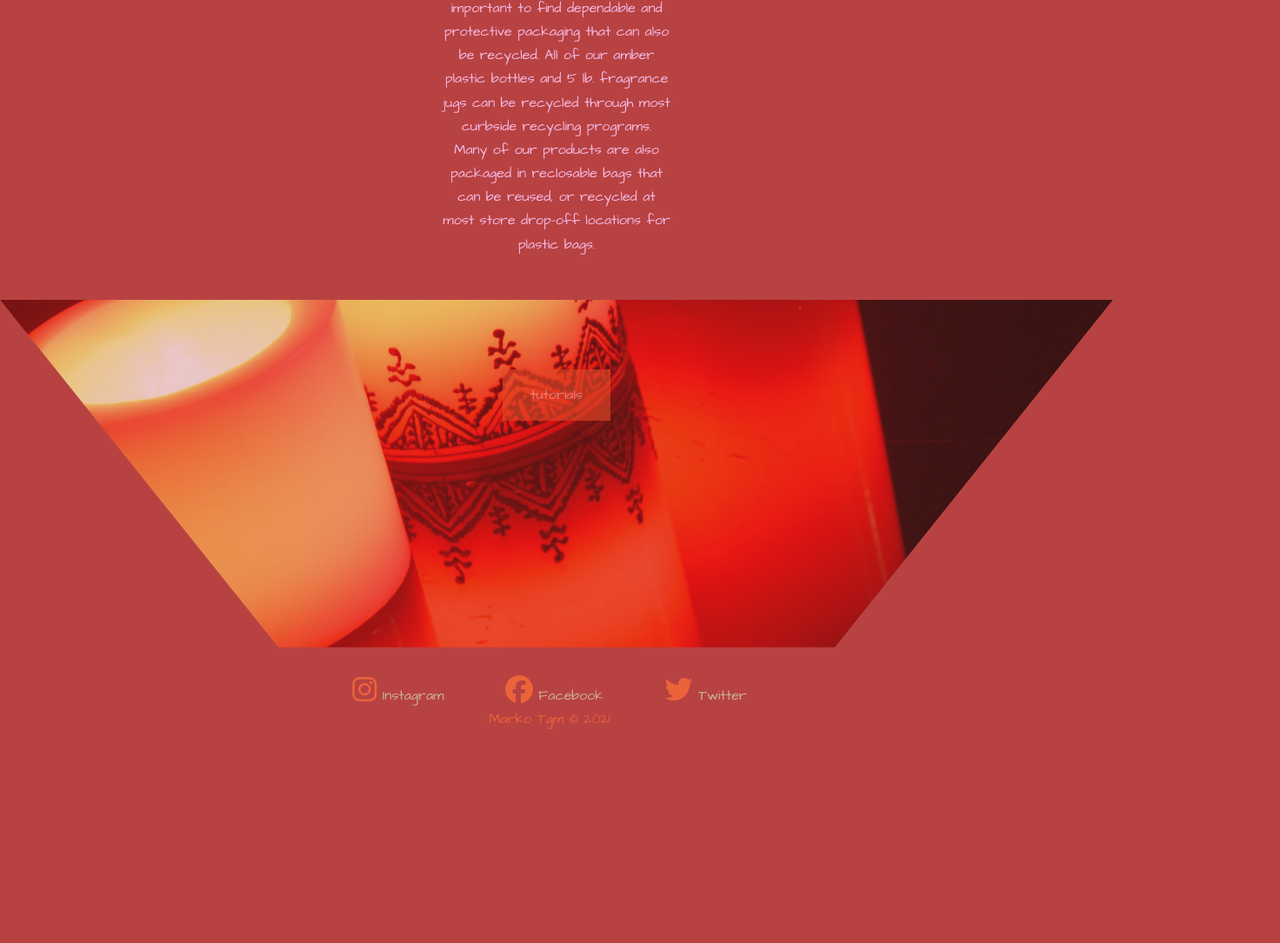
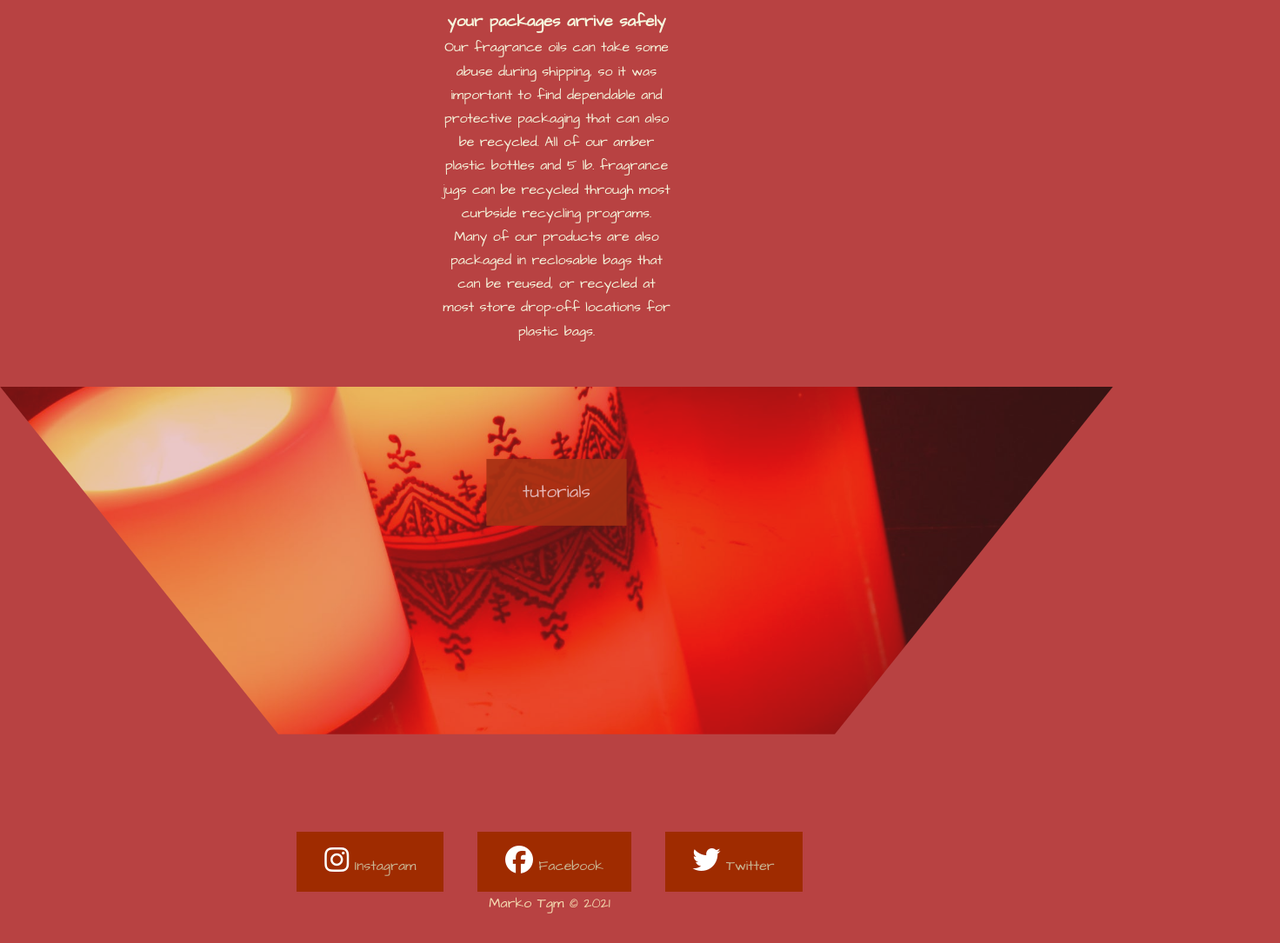
Before and after one commit to Markoets/Candle, a plain HTML site: page index.html in a window 1280 px wide. Shown: the part 1240-2325 px from the top of the page at 87% size, 1472 px wide, since content can reach past the window. Before the commit the page ends 2113 px from the top, so only its background shows below. Drawn offline with Linux system fonts and the light colour scheme.

Commit message:
Bigger Button

```diff
--- a/css/style.css
+++ b/css/style.css
@@ -16,13 +16,13 @@
 }
 
 .btn {
-    background-color: #f4511e;
+    background-color: #9F2B00;
     border: none;
     color: white;
     padding: 16px 32px;
     text-align: center;
     font-size: 16px;
-    opacity: 0.6;
+    opacity: 0.9;
     transition:all 0.3s;
     display: inline-block;
     text-decoration: none;
@@ -56,15 +56,12 @@ body {
     background-color: rgb(184, 66, 66);
     font-family: 'Architects Daughter', cursive;
     line-height: 1.7;
-    color: rgb(245, 188, 231);
+    color: beige;
 }
 
 
 
 
-.btn:active{
-  box-shadow: 0 0.5rem 1rem rgba(0, 0, 0, 0.15);
-}
 
 
 .intro-image,.packaging-image,.tutorials-image{
@@ -84,7 +81,7 @@ body {
 
 .packaging-image{
     background-image: url('../img/candle3.jpeg');
-    min-height: 400px;
+    min-height: 500px;
 }
 
 
@@ -114,3 +111,35 @@ body {
     text-decoration: none;
     color: rgb(201, 182, 147);
 }
+
+.wrapper {
+    background-color: #9F2B00;
+    border: none;
+    color: white;
+    padding: 16px 32px;
+    text-align: center;
+    font-size: 16px;
+    transition:all 0.3s;
+    display: inline-block;
+    text-decoration: none;
+    cursor: pointer;
+    margin: auto;
+    margin-top: 5rem;
+    left: 50%;
+  }
+
+.wrapper:hover {
+    background-color: rgb(233, 46, 46);
+    box-shadow: 0 1rem 2rem rgba(0, 0, 0, 0.15);
+    transform: scale(1.3);
+
+}
+
+.copyright {
+    color: wheat;
+}
+
+
+.tutorials-image__text{
+    transform: scale(1.3);
+}
```
